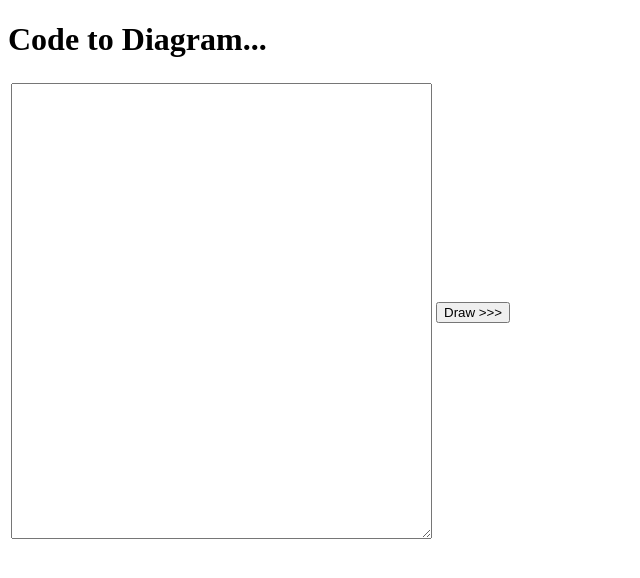
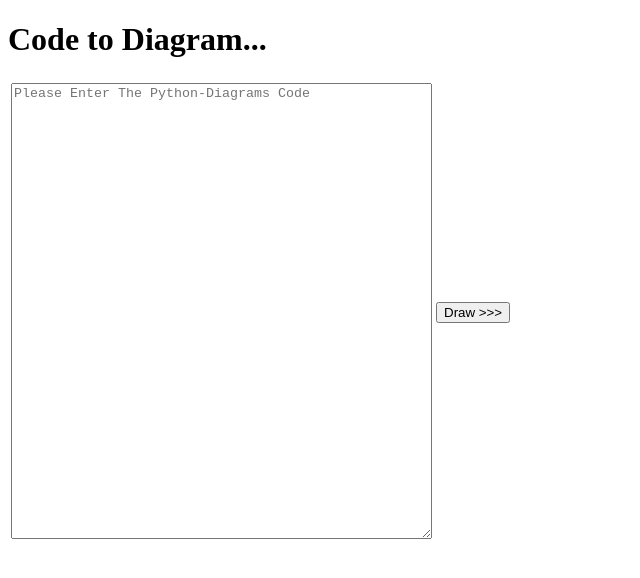
Before and after one commit to sinankonya/codetodiagram, a website: page public/index.html in a window 1280 px wide. Shown: the whole page, without its empty margins (0-640 px from the left). Drawn offline with Linux system fonts and the light colour scheme.

Commit message:
Example Code snippet is added to the README

```diff
--- a/public/index.html
+++ b/public/index.html
@@ -13,7 +13,7 @@
   <Table>
     <tr align="center">
       <td>
-        <textarea id="codeTxt" rows="30" cols="50"></textarea>
+        <textarea id="codeTxt" rows="30" cols="50" placeholder="Please Enter The Python-Diagrams Code"></textarea>
       </td>
       <td> <button id="drawBtn"> Draw >>> </button></td>
       <td>
```
Also changed, not shown: README.md, 1 other file.
